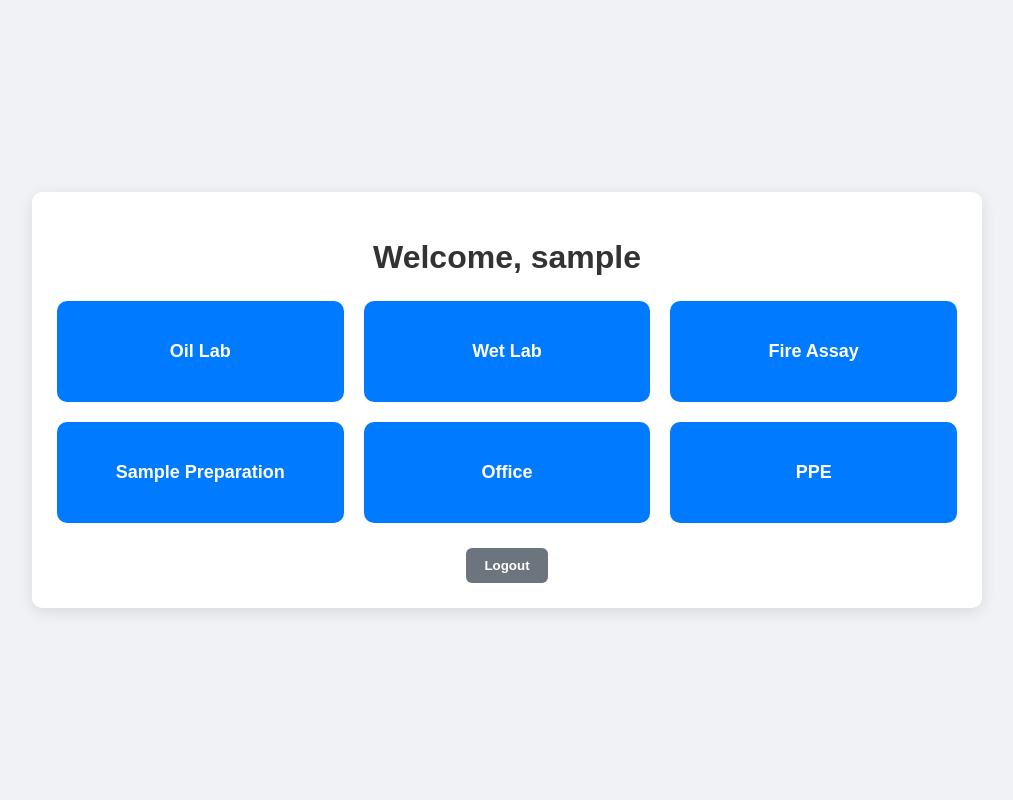
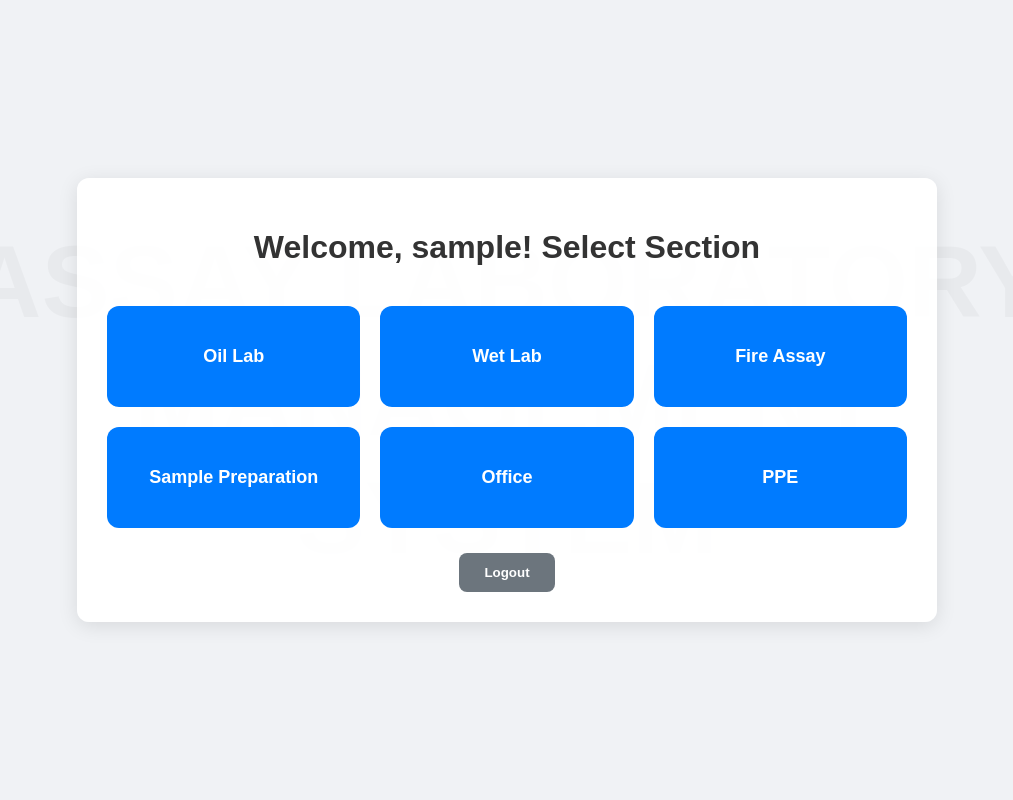
Before and after one commit to samuelcaligner/assay-inventory-management-system, a Flask app: page /dashboard in a window 1280 px wide. Shown: the whole page, without its empty margins (133-1146 px from the left). Run offline with Flask 3, Linux system fonts and the light colour scheme; the visitor is signed in with stand-in values (Sample User, id 1).

Commit message:
Update dashboard.html

```diff
--- a/templates/dashboard.html
+++ b/templates/dashboard.html
@@ -8,217 +8,222 @@
 body {
     font-family: Arial;
     margin: 0;
+    padding: 0;
     min-height: 100vh;
     display: flex;
+    flex-direction: column;
+    align-items: center;
     justify-content: center;
-    align-items: center;
+    position: relative;
+    overflow-x: hidden;
     background: #f0f2f5;
 }
 
-/* MAIN CONTAINER */
-.container {
-    width: 90%;
-    max-width: 900px;
-    background: white;
-    padding: 25px;
-    border-radius: 10px;
-    box-shadow: 0 4px 15px rgba(0,0,0,0.1);
+.bg-text {
+    position: fixed;
+    top: 0;
+    left: 0;
+    width: 100%;
+    height: 100%;
+    display: flex;
+    align-items: center;
+    justify-content: center;
+    font-size: 8vw;
+    font-weight: bold;
+    color: rgba(0,0,0,0.03);
+    z-index: 0;
+    pointer-events: none;
     text-align: center;
 }
 
-h1 {
-    margin-bottom: 25px;
-    color: #333;
+.container {
+    z-index: 1;
+    position: relative;
+    text-align: center;
+    width: 90%;
+    max-width: 800px;
+    background: rgba(255,255,255,0.95);
+    padding: 30px;
+    border-radius: 12px;
+    box-shadow: 0 4px 20px rgba(0,0,0,0.1);
 }
 
-/* MODULE GRID */
-.grid {
+h1 {
+    color: #333;
+    margin-bottom: 40px;
+}
+
+.btn-grid {
     display: grid;
     grid-template-columns: repeat(3, 1fr);
     gap: 20px;
 }
 
-/* MODULE BUTTON */
-.module {
-    position: relative;
+.module-btn {
+    padding: 40px 20px;
+    border: none;
+    border-radius: 12px;
+    cursor: pointer;
+    font-size: 18px;
+    font-weight: bold;
     background: #007bff;
     color: white;
-    padding: 40px 10px;
-    border-radius: 10px;
-    font-size: 18px;
-    font-weight: bold;
-    cursor: pointer;
-    transition: 0.2s;
-    user-select: none;
+    position: relative;
 }
 
-.module:hover {
+.module-btn:hover {
     transform: translateY(-3px);
 }
 
-/* DELETE BUTTON */
 .del {
     position: absolute;
     top: -10px;
     right: -10px;
     width: 25px;
     height: 25px;
-    border-radius: 50%;
-    background: red;
+    background: #dc3545;
     color: white;
     border: none;
+    border-radius: 50%;
     cursor: pointer;
     display: none;
 }
 
-/* show only on admin hover */
-.module:hover .del {
+.module-btn:hover .del {
     display: block;
 }
 
-/* CONTROLS */
 .controls {
     margin-top: 25px;
-    display: flex;
-    justify-content: center;
-    gap: 15px;
 }
 
-button {
-    padding: 10px 18px;
+.btn {
+    padding: 12px 25px;
     border: none;
-    border-radius: 6px;
+    border-radius: 8px;
     cursor: pointer;
     font-weight: bold;
 }
 
-.add-btn {
-    background: #28a745;
-    color: white;
-}
+.btn-add { background: #28a745; color: white; }
+.btn-logout { background: #6c757d; color: white; }
 
-.logout {
-    background: #6c757d;
-    color: white;
-}
-
-/* hide admin-only */
-.hidden {
-    display: none !important;
-}
+.hidden { display: none !important; }
 </style>
 </head>
 
 <body>
 
+<div class="bg-text">ASSAY LABORATORY<br>MANAGEMENT<br>SYSTEM</div>
+
 <div class="container">
 
-<h1>Welcome, {{ user }}</h1>
+<h1>Welcome, {{ user }}! Select Section</h1>
 
-<div class="grid" id="grid"></div>
+<div class="btn-grid" id="btnGrid"></div>
 
 <div class="controls">
-    <button class="add-btn" id="addBtn" onclick="addModule()">+ Add Module</button>
-    <a href="/logout"><button class="logout">Logout</button></a>
+    <button class="btn btn-add" id="addBtn" onclick="addButton()">+ Add Module</button>
+    <a href="/logout"><button class="btn btn-logout">Logout</button></a>
 </div>
 
 </div>
 
 <script>
-const isAdmin = {{ 'true' if is_admin else 'false' }};
-const defaultModules = ['Oil Lab','Wet Lab','Fire Assay','Sample Prep','Office','PPE'];
 
-// ================= INIT =================
-window.onload = () => {
-    loadModules();
+/* ✅ FIXED ADMIN FLAG (IMPORTANT) */
+const isAdmin = {{ is_admin | tojson }};
 
-    // hide admin controls if not admin
+const defaultButtons = [
+    'Oil Lab','Wet Lab','Fire Assay',
+    'Sample Preparation','Office','PPE'
+];
+
+window.onload = function() {
+    loadButtons();
+
+    // hide admin-only button
     if (!isAdmin) {
-        document.getElementById("addBtn").classList.add("hidden");
+        document.getElementById('addBtn').classList.add('hidden');
     }
 };
 
-// ================= LOAD MODULES =================
-function loadModules() {
+function loadButtons() {
     fetch('/get_modules')
     .then(res => res.json())
-    .then(mods => {
+    .then(modules => {
 
-        if (!Array.isArray(mods) || mods.length === 0) {
-            mods = defaultModules;
+        const grid = document.getElementById('btnGrid');
+        grid.innerHTML = '';
+
+        if (!modules || modules.length === 0) {
+            modules = defaultButtons;
 
             fetch('/save_modules', {
                 method: 'POST',
                 headers: {'Content-Type': 'application/json'},
-                body: JSON.stringify({modules: mods})
+                body: JSON.stringify({modules})
             });
         }
 
-        render(mods);
+        modules.forEach((name, index) => {
+
+            const btn = document.createElement('button');
+            btn.className = 'module-btn';
+            btn.textContent = name;
+
+            // open module
+            btn.onclick = () => {
+                window.location.href = '/module/' + encodeURIComponent(name);
+            };
+
+            // ADMIN DELETE BUTTON
+            if (isAdmin) {
+                const del = document.createElement('button');
+                del.className = 'del';
+                del.innerText = 'x';
+
+                del.onclick = (e) => {
+                    e.stopPropagation();
+                    deleteButton(index);
+                };
+
+                btn.appendChild(del);
+            }
+
+            grid.appendChild(btn);
+        });
     });
 }
 
-// ================= RENDER =================
-function render(mods) {
-    const grid = document.getElementById("grid");
-    grid.innerHTML = "";
-
-    mods.forEach((name, index) => {
-
-        const div = document.createElement("div");
-        div.className = "module";
-        div.textContent = name;
-
-        // open module
-        div.onclick = () => {
-            window.location.href = "/module/" + encodeURIComponent(name);
-        };
-
-        // admin delete button
-        if (isAdmin) {
-            const del = document.createElement("button");
-            del.className = "del";
-            del.innerText = "x";
-
-            del.onclick = (e) => {
-                e.stopPropagation();
-                deleteModule(index);
-            };
-
-            div.appendChild(del);
-        }
-
-        grid.appendChild(div);
-    });
-}
-
-// ================= ADD MODULE (ADMIN ONLY) =================
-function addModule() {
+/* ADD MODULE */
+function addButton() {
     if (!isAdmin) return;
 
-    const name = prompt("Enter module name:");
-    if (!name || name.trim() === "") return;
+    const name = prompt('Enter module name:');
+    if (!name) return;
 
     fetch('/add_module', {
         method: 'POST',
         headers: {'Content-Type': 'application/json'},
-        body: JSON.stringify({name: name.trim()})
-    }).then(() => loadModules());
+        body: JSON.stringify({name})
+    }).then(() => loadButtons());
 }
 
-// ================= DELETE MODULE =================
-function deleteModule(index) {
+/* DELETE MODULE */
+function deleteButton(index) {
     if (!isAdmin) return;
 
-    if (!confirm("Delete this module?")) return;
+    if (!confirm('Delete this module?')) return;
 
     fetch('/delete_module', {
         method: 'POST',
         headers: {'Content-Type': 'application/json'},
         body: JSON.stringify({index})
-    }).then(() => loadModules());
+    }).then(() => loadButtons());
 }
+
 </script>
 
 </body>
-</html>
+    </html>
```
